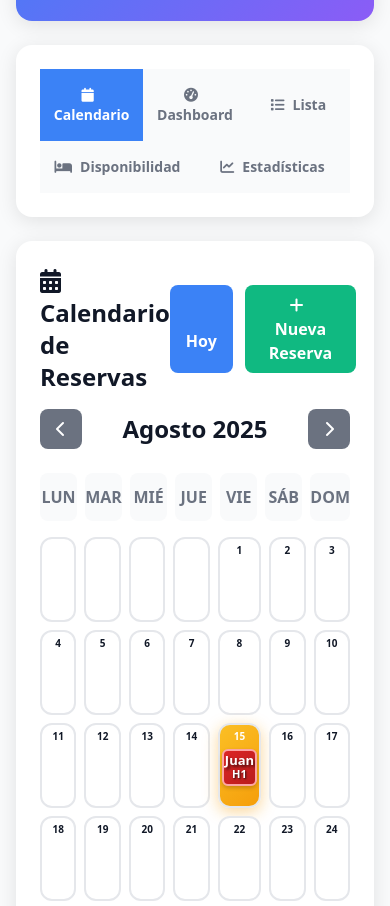
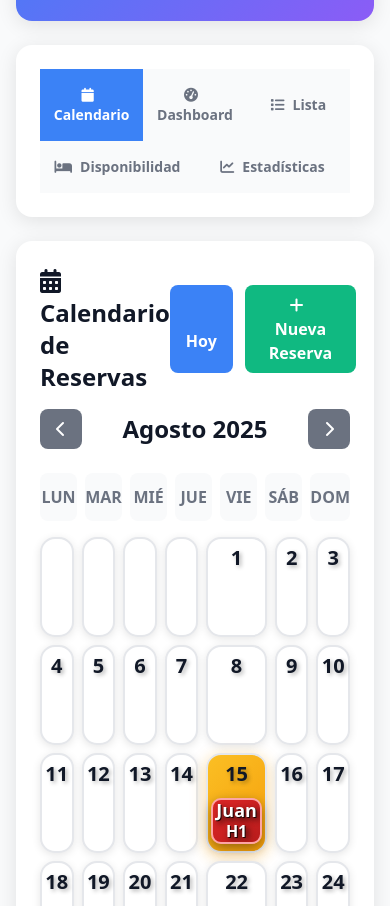
Before and after one commit to hostalplazalebu/reservas, a plain HTML site: page index.html in a window 390 px wide. Shown: the part 183-1089 px from the top of the page. Drawn offline with nearby package versions, Linux system fonts and the light colour scheme.

Commit message:
feat: enhance text visibility and enable mobile zoom/rotation
- Increased calendar text size from 14px to 18px with 800 font weight
- Enhanced reservation item text from 16px to 20px with improved contrast
- Added stronger text shadows (3px 3px 6px) for better readability
- Improved viewport meta tag to support 10x zoom and viewport-fit=cover
- Increased calendar cell heights from 130px to 150px for better spacing
- Enhanced mobile responsiveness with larger text sizes across all breakpoints
- Added new 480px breakpoint for ultra-small devices
- Strengthened borders and shadows for better visual separation
- Day numbers now use text-xl class with improved contrast
- Better mobile zoom functionality with proper scaling support

```diff
--- a/index.html
+++ b/index.html
@@ -2,7 +2,7 @@
 <html lang="es">
 <head>
     <meta charset="UTF-8">
-    <meta name="viewport" content="width=device-width, initial-scale=1.0">
+    <meta name="viewport" content="width=device-width, initial-scale=1.0, user-scalable=yes, maximum-scale=10.0, minimum-scale=0.5, viewport-fit=cover">
     <title>HOSTAL PLAZA LEBU</title>
     <link href="https://cdn.jsdelivr.net/npm/tailwindcss@2.2.19/dist/tailwind.min.css" rel="stylesheet">
     <link rel="stylesheet" href="https://cdn.jsdelivr.net/npm/@fortawesome/fontawesome-free@6.4.0/css/all.min.css">
@@ -43,19 +43,21 @@
         }
 
         .calendar-day {
-            min-height: 110px;
-            height: 110px;
-            border: 2px solid var(--border-color);
-            border-radius: 12px;
-            padding: 6px 4px;
+            min-height: 150px;
+            height: 150px;
+            border: 3px solid var(--border-color);
+            border-radius: 15px;
+            padding: 10px 8px;
             background: var(--bg-primary);
-            font-size: 12px;
+            font-size: 18px;
+            font-weight: 800;
             transition: all 0.3s ease;
             cursor: pointer;
             position: relative;
             overflow: visible;
             display: flex;
             flex-direction: column;
+            box-shadow: 0 2px 8px rgba(0,0,0,0.1);
         }
 
         .calendar-day:hover {
@@ -72,20 +74,25 @@
         }
 
         .reserva-item {
-            font-size: 12px;
-            font-weight: bold;
+            font-size: 20px;
+            font-weight: 900;
             color: white;
-            padding: 5px 4px;
-            margin: 2px 0;
-            border-radius: 6px;
+            padding: 10px 8px;
+            margin: 4px 0;
+            border-radius: 10px;
             text-align: center;
             line-height: 1.3;
             cursor: pointer;
             transition: all 0.2s ease;
             position: relative;
             overflow: hidden;
-            text-shadow: 1px 1px 2px rgba(0,0,0,0.5);
-            box-shadow: 0 2px 4px rgba(0,0,0,0.2);
+            text-shadow: 3px 3px 6px rgba(0,0,0,0.9), 1px 1px 0px rgba(0,0,0,0.8);
+            box-shadow: 0 4px 12px rgba(0,0,0,0.4);
+            border: 3px solid rgba(255,255,255,0.5);
+            min-height: 55px;
+            display: flex;
+            flex-direction: column;
+            justify-content: center;
         }
 
         .reserva-item:hover {
@@ -221,28 +228,61 @@
 
         @media (max-width: 768px) {
             .calendar-day {
-                min-height: 95px;
-                height: 95px;
-                font-size: 11px;
-                padding: 5px 3px;
+                min-height: 120px;
+                height: 120px;
+                font-size: 16px;
+                font-weight: 800;
+                padding: 8px 6px;
+                border-width: 3px;
             }
             .reserva-item {
-                font-size: 11px;
-                padding: 3px 2px;
-                margin: 1px 0;
+                font-size: 18px;
+                font-weight: 900;
+                padding: 8px 6px;
+                margin: 3px 0;
+                min-height: 50px;
+                text-shadow: 3px 3px 6px rgba(0,0,0,0.9), 1px 1px 0px rgba(0,0,0,0.8);
+                border-width: 3px;
             }
         }
 
         @media (max-width: 640px) {
             .calendar-day {
-                min-height: 85px;
-                height: 85px;
-                font-size: 10px;
-                padding: 4px 2px;
+                min-height: 110px;
+                height: 110px;
+                font-size: 15px;
+                font-weight: 800;
+                padding: 6px 4px;
+                border-width: 2px;
             }
             .reserva-item {
-                font-size: 10px;
-                padding: 2px 1px;
+                font-size: 16px;
+                font-weight: 900;
+                padding: 6px 4px;
+                margin: 2px 0;
+                min-height: 45px;
+                text-shadow: 3px 3px 6px rgba(0,0,0,0.9), 1px 1px 0px rgba(0,0,0,0.8);
+                border-width: 2px;
+            }
+        }
+
+        @media (max-width: 480px) {
+            .calendar-day {
+                min-height: 100px;
+                height: 100px;
+                font-size: 14px;
+                font-weight: 800;
+                padding: 5px 3px;
+                border-width: 2px;
+            }
+            .reserva-item {
+                font-size: 15px;
+                font-weight: 900;
+                padding: 5px 3px;
+                margin: 2px 0;
+                min-height: 40px;
+                text-shadow: 3px 3px 6px rgba(0,0,0,0.9), 1px 1px 0px rgba(0,0,0,0.8);
+                border-width: 2px;
             }
         }
     </style>
@@ -683,7 +723,7 @@
                     diaElement.classList.add('today');
                 }
 
-                diaElement.innerHTML = `<div class="font-bold text-center mb-1">${dia}</div>`;
+                diaElement.innerHTML = `<div class="font-black text-center mb-2 text-xl" style="text-shadow: 2px 2px 4px rgba(0,0,0,0.3); color: var(--text-primary);">${dia}</div>`;
 
                 // Buscar reservas activas para este día
                 const reservasDelDia = reservas.filter(r => {
@@ -711,8 +751,8 @@
                     const iniciales = reserva.nombreHuesped.split(' ').map(n => n[0]).join('').substring(0, 2);
 
                     reservaDiv.innerHTML = `
-                        <div style="font-size: 13px; font-weight: 900; line-height: 1.1; text-shadow: 2px 2px 3px rgba(0,0,0,0.7);">${nombreCorto.length > 7 ? iniciales : nombreCorto}</div>
-                        <div style="font-size: 11px; font-weight: 800; text-shadow: 1px 1px 2px rgba(0,0,0,0.8);">H${reserva.habitacion}</div>
+                        <div style="font-size: 18px; font-weight: 900; line-height: 1.2; text-shadow: 3px 3px 6px rgba(0,0,0,0.9), 1px 1px 0px rgba(0,0,0,0.8);">${nombreCorto.length > 7 ? iniciales : nombreCorto}</div>
+                        <div style="font-size: 16px; font-weight: 900; text-shadow: 3px 3px 6px rgba(0,0,0,0.9), 1px 1px 0px rgba(0,0,0,0.8);">H${reserva.habitacion}</div>
                     `;
 
                     diaElement.appendChild(reservaDiv);
```
